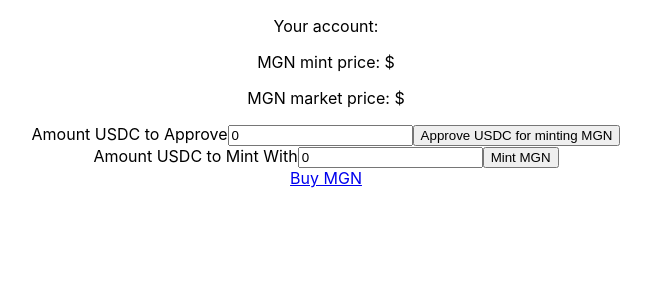
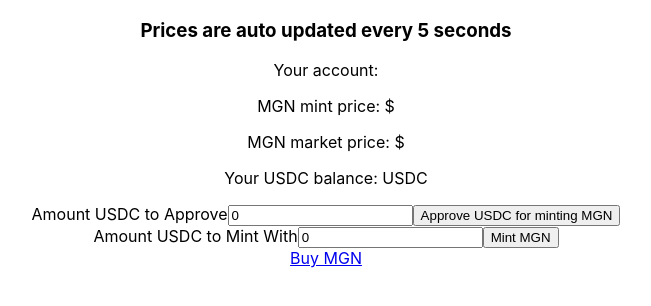
Before and after one commit to ft-exhell/mugen-ui, a React (Create React App) app: page / in a window 1280 px wide. Shown: the top 306 px of the page, without its empty margins (314-965 px from the left). Built offline with nearby package versions, Linux system fonts and the light colour scheme.

Commit message:
added USDC balance and a notif about updated prices

```diff
--- a/src/App.js
+++ b/src/App.js
@@ -14,6 +14,7 @@ function App() {
   const [accounts, setAccounts] = useState([])
   const [mgnMintPrice, setMgnMintPrice] = useState(null)
   const [mgnMarketPrice, setMgnMarketPrice] = useState(null)
+  const [usdcBalance, setUsdcBalance] = useState(null)
   const [usdcToApprove, setUsdcToApprove] = useState(0)
   const [usdcToMintWith, setUsdcToMintWith] = useState(0)
 
@@ -55,6 +56,7 @@ function App() {
         );
 
         const mgnMintPrice = await mugenTreasury.methods.pricePerToken().call()
+        const usdcBalance = await usdc.methods.balanceOf(accounts[0]).call()
         const mgnMarketPrice = await axios.get('https://api.dexscreener.com/latest/dex/pairs/arbitrum/0xCe3dC36Cd501C00f643a09f2C8d9b69Fb941bB74')
 
         // Set web3, accounts, contracts and prices.
@@ -62,6 +64,7 @@ function App() {
         setAccounts(accounts)
         setMugenTreasury(mugenTreasury)
         setUsdc(usdc)
+        setUsdcBalance(web3.utils.BN(usdcBalance).toString().slice(0, -6))
         setMgnMintPrice(mgnMintPrice.slice(0, 3) + '.' +  mgnMintPrice.substring(3))
         setMgnMarketPrice(mgnMarketPrice.data.pair.priceUsd)
       } catch (error) {
@@ -83,17 +86,16 @@ function App() {
 
       setMgnMintPrice(mgnMintPrice.slice(0, 3) + '.' +  mgnMintPrice.substring(3))
       setMgnMarketPrice(mgnMarketPrice.data.pair.priceUsd)
-
-      console.log(mgnMintPrice)
-      console.log(mgnMarketPrice.data.pair.priceUsd)
     }
   }, 5000);
 
   return (
     <div className="App">
+      <h3>Prices are auto updated every 5 seconds</h3>
       <p>Your account: {accounts[0]}</p>
       <p>MGN mint price: ${mgnMintPrice}</p>
       <p>MGN market price: ${mgnMarketPrice}</p>
+      <p>Your USDC balance: {usdcBalance} USDC</p>
       <form>
         <label>
           <span>Amount USDC to Approve</span>
```
